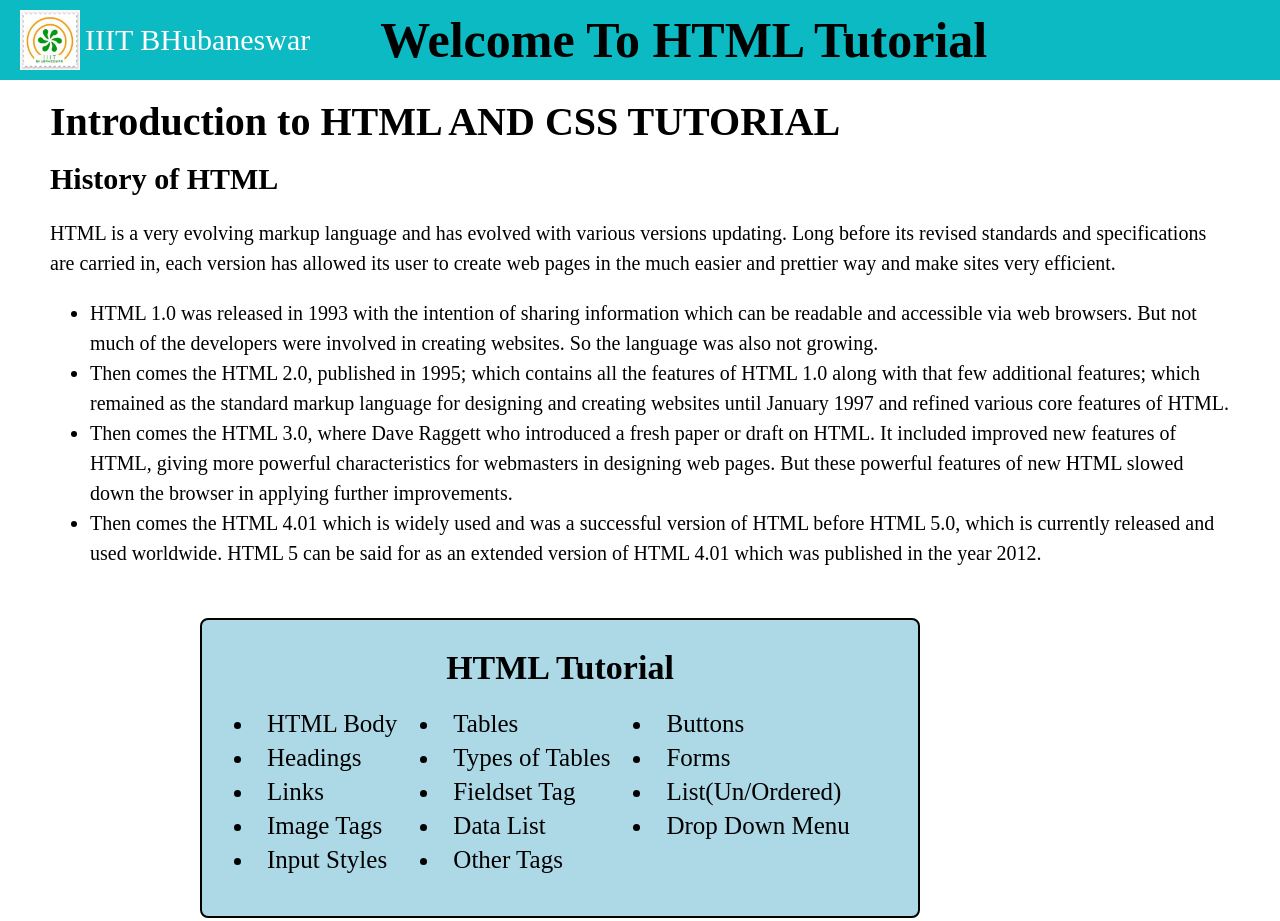
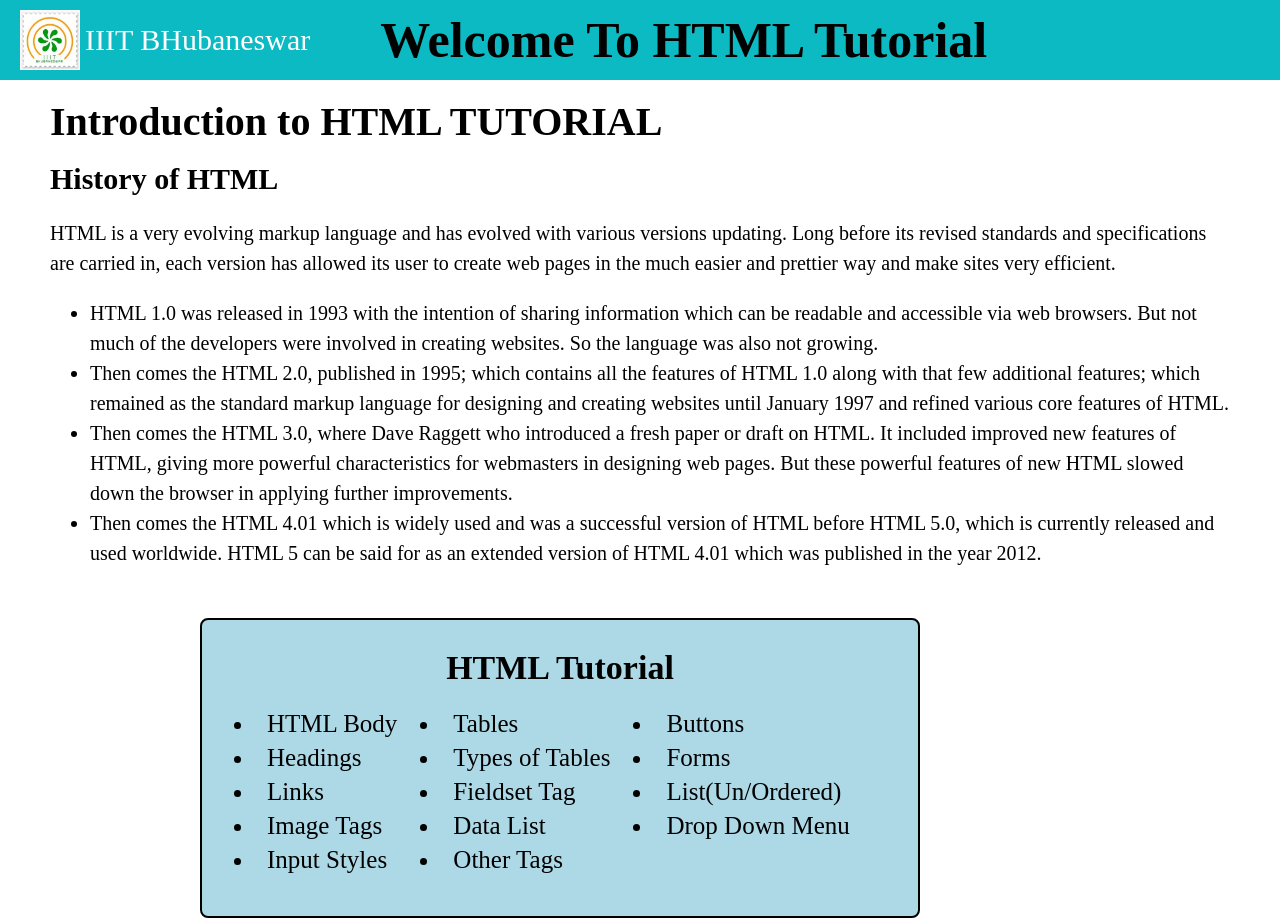
Before and after one commit to siddharthkwani5320/siddharthkwani5320.github.io, a plain HTML site: page index.html in a window 1280 px wide. Shown: the top 921 px of the page. Drawn offline with Linux system fonts and the light colour scheme.

Commit message:
Update index.html

```diff
--- a/index.html
+++ b/index.html
@@ -12,7 +12,7 @@
 		<div style="margin-left:50px;font-size: 50px;"><p><b>Welcome To HTML Tutorial</b></p></div>
 	</header>
 	<div class="content">
-		<h1>Introduction to HTML AND CSS TUTORIAL</h1>
+		<h1>Introduction to HTML TUTORIAL</h1>
 
 		<h2>History of HTML</h2>
 		<p>HTML is a very evolving markup language and has evolved with various versions updating. Long before its revised standards and specifications are carried in, each version has allowed its user to create web pages in the much easier and prettier way and make sites very efficient.
```
